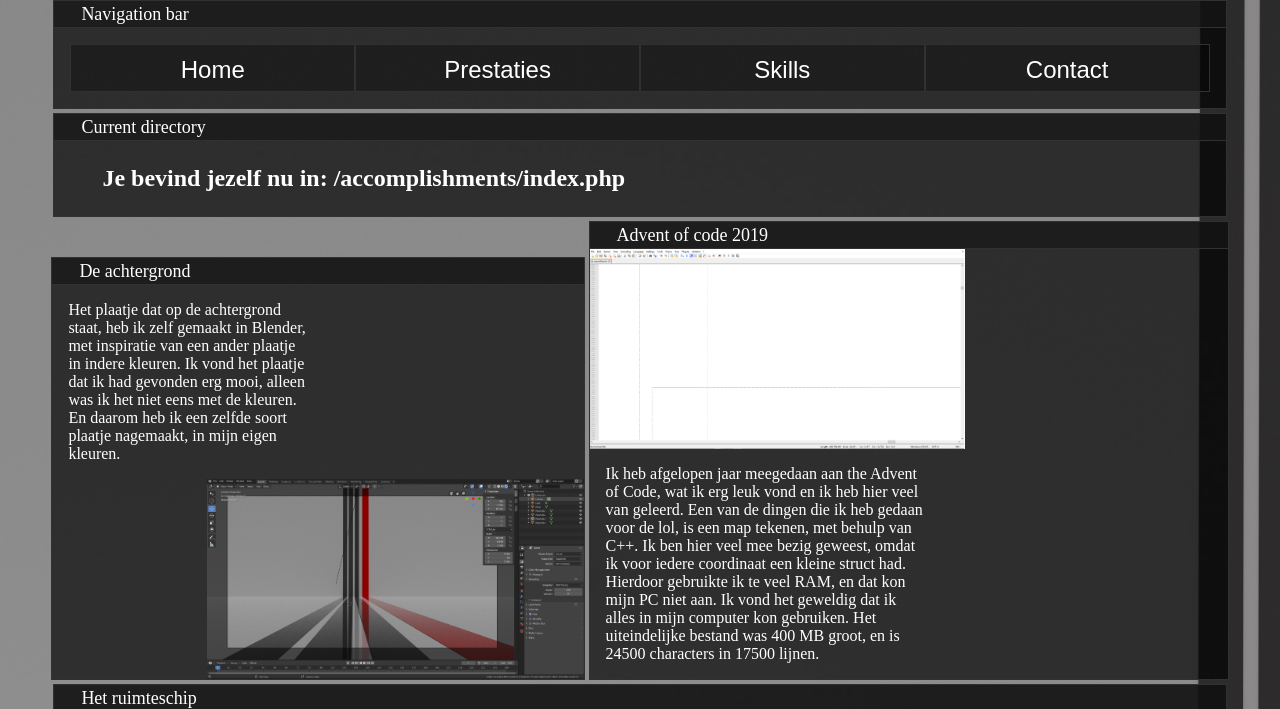
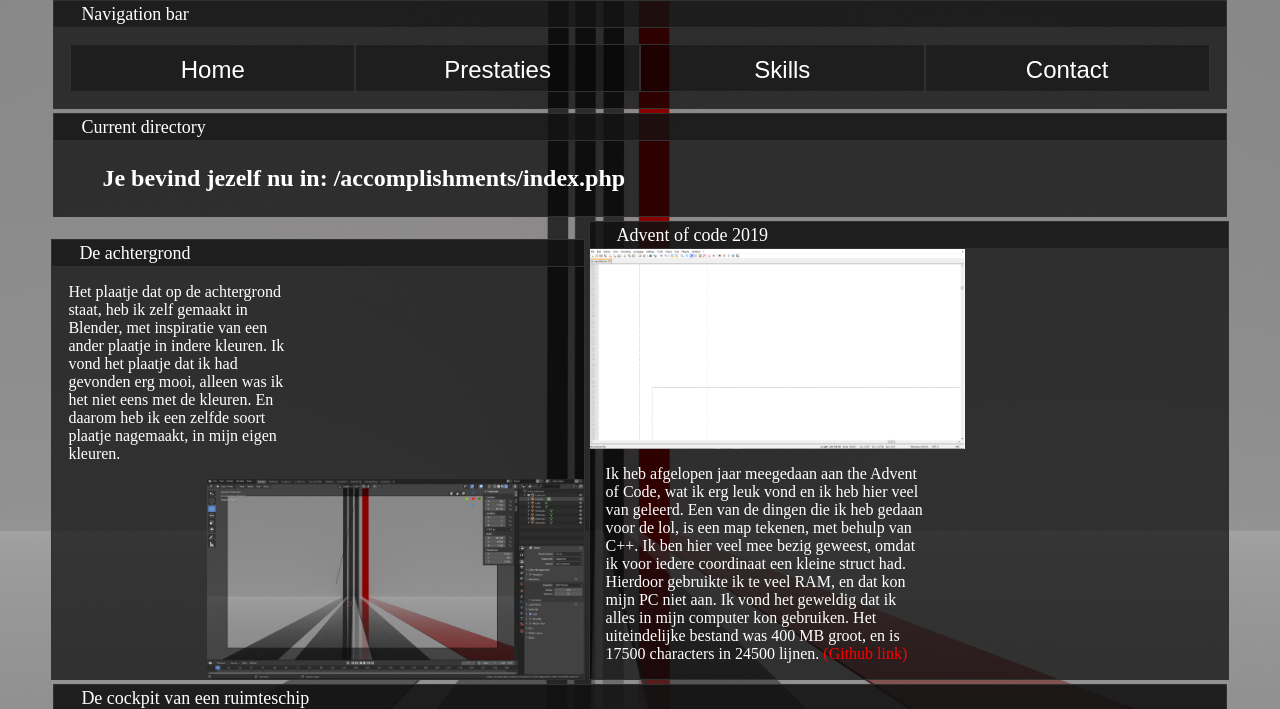
Before and after one commit to marloVGulik/Portfolio, a PHP site: page /accomplishments/index.php in a window 1280 px wide. Shown: the top 709 px of the page. Run offline with PHP 8.4, Linux system fonts and the light colour scheme.

Commit message:
More information added

```diff
--- a/accomplishments/index.php
+++ b/accomplishments/index.php
@@ -10,7 +10,7 @@
         <?php include($IPATH."current.html") ?>
     </div>
     <div class="container col-5" style="margin: auto" id="De achtergrond">
-        <p style="display: inline-block; width:45%">
+        <p style="display: inline-block" class="col-5">
             Het plaatje dat op de achtergrond staat, heb ik zelf gemaakt in Blender, met inspiratie van een ander plaatje in indere kleuren. Ik vond het plaatje dat ik had gevonden
             erg mooi, alleen was ik het niet eens met de kleuren. En daarom heb ik een zelfde soort plaatje nagemaakt, in mijn eigen kleuren.
         </p>
@@ -18,29 +18,59 @@
     </div>
     <div class="container col-6" id="Advent of code 2019">
         <img src="/portfolio/Data/images/advent-of-code-2019-map.png" style="float: left" height="200em">
-        <p style="display:inline-block; width: 50%">
+        <p style="display:inline-block" class="col-6">
             Ik heb afgelopen jaar meegedaan aan the Advent of Code, wat ik erg leuk vond en ik heb hier veel van geleerd. Een van de dingen die ik heb gedaan voor de lol, is een map
             tekenen, met behulp van C++. Ik ben hier veel mee bezig geweest, omdat ik voor iedere coordinaat een kleine struct had. Hierdoor gebruikte ik te veel RAM, en dat kon mijn
-            PC niet aan. Ik vond het geweldig dat ik alles in mijn computer kon gebruiken. Het uiteindelijke bestand was 400 MB groot, en is 24500 characters in 17500 lijnen.
+            PC niet aan. Ik vond het geweldig dat ik alles in mijn computer kon gebruiken. Het uiteindelijke bestand was 400 MB groot, en is 17500 characters in 24500 lijnen.
+            <a href="https://github.com/marloVGulik/Advent-of-code-2019">(Github link)</a>
         </p>
     </div>
-    <div class="container col-11" id="Het ruimteschip">
-        <p style="display:inline-block; width: 30%">
-            Ik heb ook gewerkt aan een ruimteschip, wat ik erg leuk vind. Vooral het glas was moeilijk om te maken, maar erg goed gelukt.
+    <div class="container col-11" id="De cockpit van een ruimteschip">
+        <p style="display:inline-block" class="col-4">
+            Ik heb ook gewerkt aan een cockpit van een ruimteschip, wat ik erg leuk vind. Ik vind scifi en simplistisch design mooi, en heb daarom gepobeerd een ruimteschip te maken.
+
         </p>
         <img src="/portfolio/Data/images/spaceship-blender.png" style="float: right" height="200em">
         <img src="/portfolio/Data/images/spaceship-blender-2.png" style="float: right" height="200em">
         <img src="/portfolio/Data/images/spaceship no led strips.png" style="float: right" height="200em">
     </div>
-    <div class="container col-5" style="margin: auto" id="De 3D textures rendering test">
+    <div class="container col-11" style="margin: auto" id="De 3D textures rendering test">
         <img src="/portfolio/Data/images/texture-testing.png" style="float: left" height="200em">
         <img src="/portfolio/Data/images/texture-testing-blender.png" style="float: left" height="200em">
-        <p style="display:inline-block; width: 55%">
+        <p style="display:inline-block" class="col-6">
             De 3D textures rendering test heb ik gemaakt om te testen hoe 3D textures werken, met normal maps en height maps. Ook reflection en diffuse zit erbij. Dit vond ik
             erg leuk, omdat het er redelijk echt uit zag, vergeleken met wat ik eerder heb gemaakt.
         </p>
     </div>
-
+    <div class="container col-5" id="Schoolproject duurzaam huis">
+        <p style="display:inline-block" class="col-4">
+            Een van de laatste schoolprojecten op de HAVO, had ik dit product gemaakt, en ik vond deze wel mooi om hierbij te zetten. Het is een duurzaam huis, met veel hout en glas.
+        </p>
+        <img src="/portfolio/Data/images/schoolproject-duurzaamheid.png" style="float: right" height="200em">
+    </div>
+    <div class="container col-6" id="Een retro scifi auto">
+        <img src="/portfolio/Data/images/car-1-blender.png" style="float: right" height="200em">
+        <p style="display:inline-block" class="col-2">
+            Deze auto heb ik gemaakt op mijn oude computer. Dit is het meest oude project wat ik kon vinden, maar helaas niet de eerste.
+        </p>
+        <img src="/portfolio/Data/images/car-2-blender.png" style="float: left" height="200em">
+    </div>
+    <div class="container col-5" id="Minesweeper in JavaScript">
+        <p style="display:inline-block" class="col-5">
+            Een project dat ik mocht doen was minesweeper namaken. Dit is best wel goed gelukt, maar ik heb sinds dit project veel geleerd over JavaScript, en als ik hem opnieuw zou
+            maken, zou ik hem veel anders doen. Maar toch ben ik blij met wat het is geworden, ook al is de styling niet helemaal gedaan. <a href="https://github.com/marloVGulik/minesweeper">(Github link)</a>
+        </p>
+        <img src="/portfolio/Data/images/minesweeper.png" style="float: right" height="200em">
+    </div>
+    <div class="container col-6" id="Asteroids-online in JavaScript">
+        <img src="/portfolio/Data/images/asteroids-online.png" style="float: left" height="200em">
+        <p style="display:inline-block" class="col-6">
+            Met dit spel ben ik begonnen, omdat het me leuk leek om een soort van battle-royale te hebben van het spel Asteroids. Het idee was om een speler Asteroids te laten
+            spelen, en de moeilijkheidsgraad langzaam op te voeren, tot er maar 1 iemand over blijft. Ik dacht ook aan een systeem om je punten tijdens het spel op iemand anders
+            te kunnen lossen, als een soort aanval om het de ander moeilijker te maken. Helaas ben ik nooit zo ver gekomen, maar nu ik er weer naar kijk wil ik eigenlijk wel weer
+            verder eraan werken.
+        </p>
+    </div>
     <script>createPageElement()</script>
 </body>
 </html>
--- a/data/common/header.html
+++ b/data/common/header.html
@@ -1,3 +1,4 @@
+<img id="background" src="/portfolio/Data/images/background8K_compressed.jpg">
 <nav class="container col-11" id="Navigation bar">
     <div id="navBar">
         <button class="button col-3" onclick="window.location.href = '/portfolio/'">Home</button><!--
--- a/data/css/main.css
+++ b/data/css/main.css
@@ -5,7 +5,7 @@
     text-align: center;
     /* background: radial-gradient(circle at 100%, #151515, #000000); */
     /* background: radial-gradient(circle at 100%, #4A4A4A, #FFFFFF); */
-    background-image: url(/portfolio/Data/images/background8K_compressed.jpg);
+    background-image: url();
     background-repeat: no-repeat;
     background-size: cover;
 }
@@ -18,6 +18,17 @@
 }
 img:hover {
     cursor: zoom-in;
+}
+#background {
+    position: fixed;
+    height: 100%;
+    width: 100%;
+    left: 0;
+    top: 0;
+    z-index: -10;
+}
+#background:hover {
+    cursor: initial;
 }
 
 .container {
--- a/data/js/main.js
+++ b/data/js/main.js
@@ -11,8 +11,10 @@
 
     var imageElements = document.getElementsByTagName("img");
     for(var i = 0; i < imageElements.length; i++) {
-        imageElements[i].addEventListener("click", function() {
-            window.location.href = this.src; //`/portfolio/${this.id}`;
-        });
+        if(imageElements[i].id != "background") {
+            imageElements[i].addEventListener("click", function() {
+                window.location.href = this.src; //`/portfolio/${this.id}`;
+            });
+        }
     }
 }
--- a/index.php
+++ b/index.php
@@ -8,7 +8,7 @@
     <?php include($IPATH."header.html") ?>
     <div class="col-3" style="display: inline-block;">
         <?php include($IPATH."current.html") ?>
-        <div class="container col-12" id="Spaceship render with Blender">
+        <div class="container col-12" id="Spaceship cockpit render met Blender">
             <img src="Data/images/spaceship led strips.png" width="100%">
             <img src="Data/images/spaceship no led strips.png" width="100%">
         </div>
```
Also changed, not shown: skills/index.php (+7 -1 lines), data/Images/asteroids-online.png (added), data/Images/car-1-blender.png (added), data/Images/car-2-blender.png (added), data/Images/minesweeper.png (added), 1 other file.
